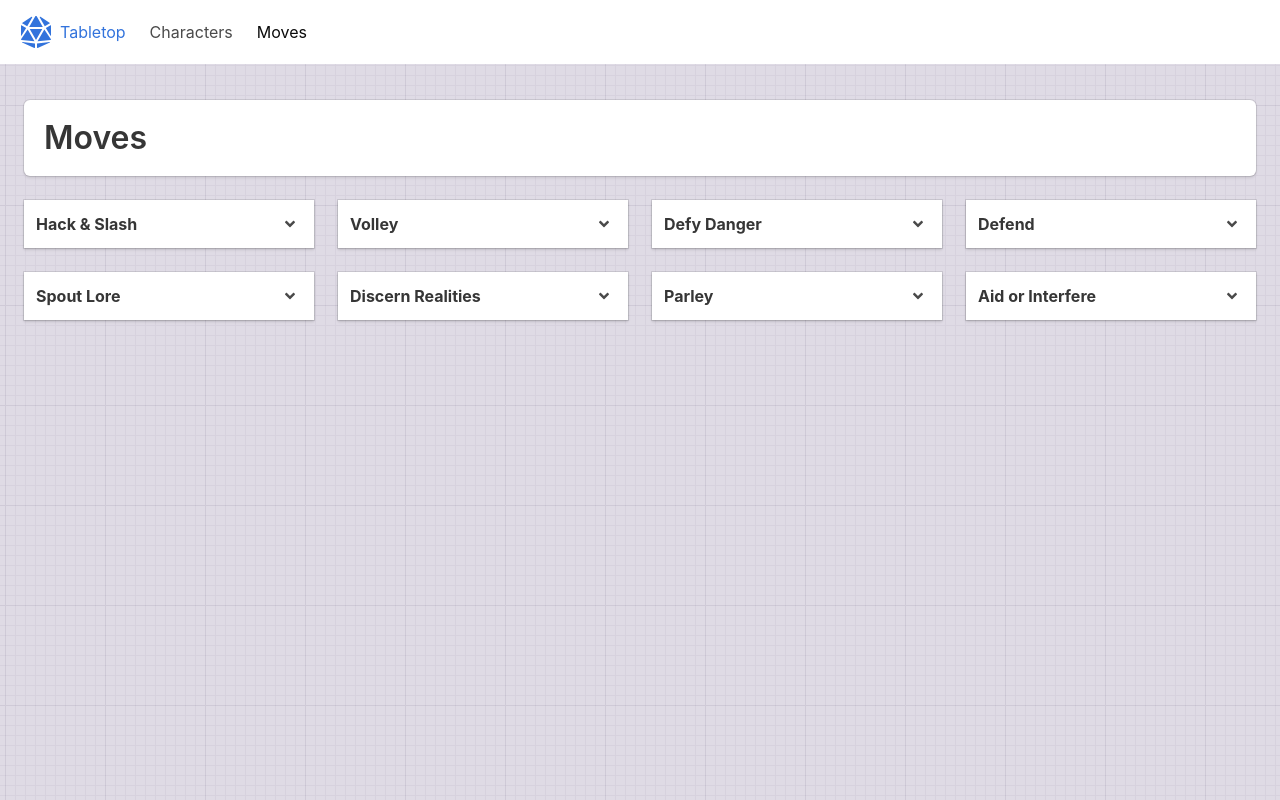
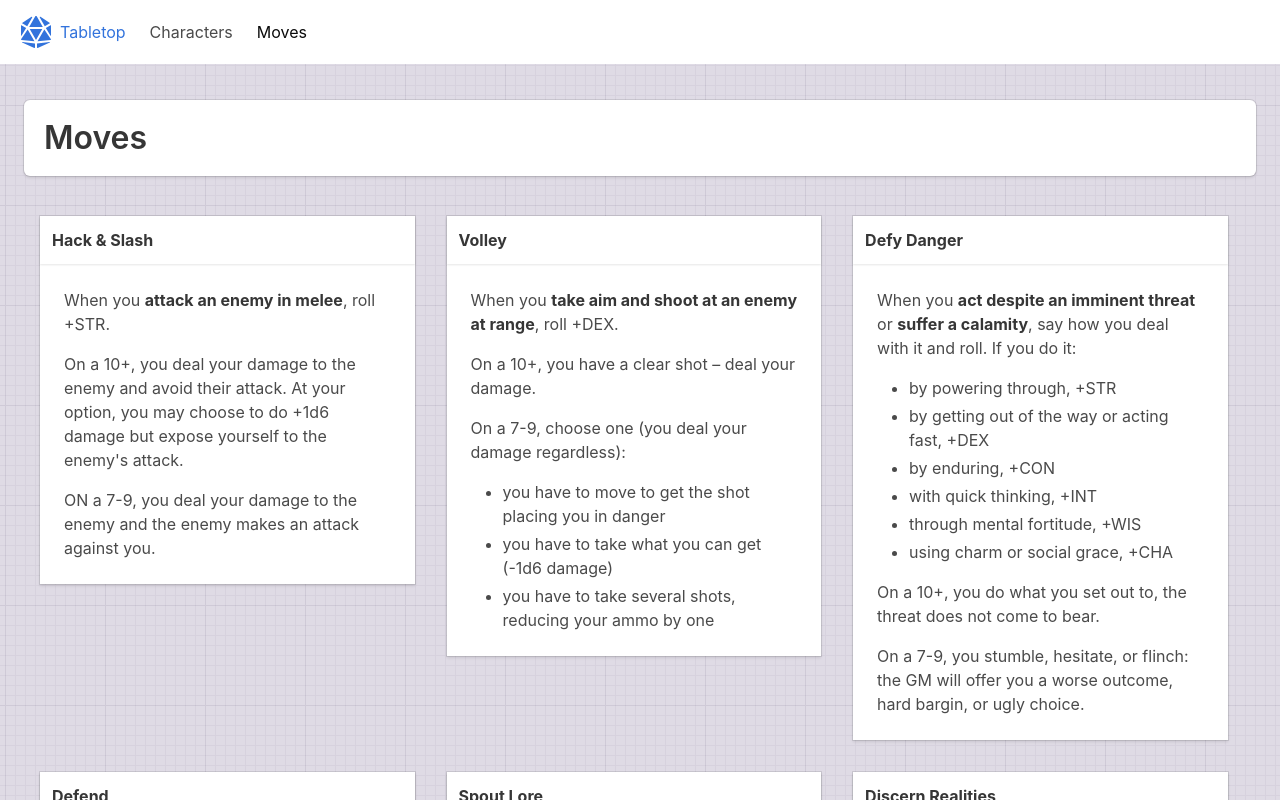
Before and after one commit to Iverum/tabletop, a React (Create React App) app: page /moves in a window 1280 px wide. Shown: the top 800 px of the page. Built offline with nearby package versions, Linux system fonts and the light colour scheme.

Commit message:
:lipstick: More styling for cards

```diff
--- a/package.json
+++ b/package.json
@@ -8,13 +8,13 @@
   "dependencies": {
     "classnames": "2.2.6",
     "lodash": "4.17.11",
+    "mobx-react": "5.4.3",
     "mobx": "5.9.0",
-    "mobx-react": "5.4.3",
     "prop-types": "15.7.1",
-    "react": "^16.8.1",
     "react-dom": "^16.8.1",
     "react-router-dom": "4.3.1",
-    "react-scripts": "2.1.5"
+    "react-scripts": "2.1.5",
+    "react": "^16.8.1"
   },
   "eslintConfig": {
     "extends": "react-app"
--- a/src/components/Moves.js
+++ b/src/components/Moves.js
@@ -1,30 +1,22 @@
-import React, { useState } from 'react';
+import React from 'react';
 
 import MOVES from '../constants/moves';
 
-const Card = ({ content, name }) => {
-  const [open, setOpen] = useState(false);
-
-  return (
-    <div className="column is-one-quarter">
-      <div className="card">
+const Card = ({ content, name }) => (
+  <section style={{ padding: '1rem', minWidth: '33%', maxWidth: '33%' }}>
+    <div
+      className="card"
+      style={{ display: 'flex', flexGrow: 1, flexDirection: 'column' }}
+    >
       <header className="card-header">
         <h1 className="card-header-title">{name}</h1>
-          <div className="card-header-icon" onClick={() => setOpen(!open)}>
-            <span class="icon">
-              <i aria-hidden="true" class="fas fa-angle-down" />
-            </span>
-          </div>
       </header>
-        {open && (
       <section className="card-content">
         <div className="content">{content}</div>
       </section>
-        )}
     </div>
-    </div>
+  </section>
 );
-};
 
 const Moves = () => (
   <section className="section">
@@ -34,7 +26,14 @@ const Moves = () => (
       </h1>
     </div>
 
-    <div className="columns is-multiline is-centered is-mobile">
+    <div
+      style={{
+        display: 'flex',
+        flexDirection: 'row',
+        flexGrow: 1,
+        flexWrap: 'wrap'
+      }}
+    >
       {MOVES.map(move => (
         <Card {...move} />
       ))}
```
Lines whose indentation alone changed are shown as unchanged.
